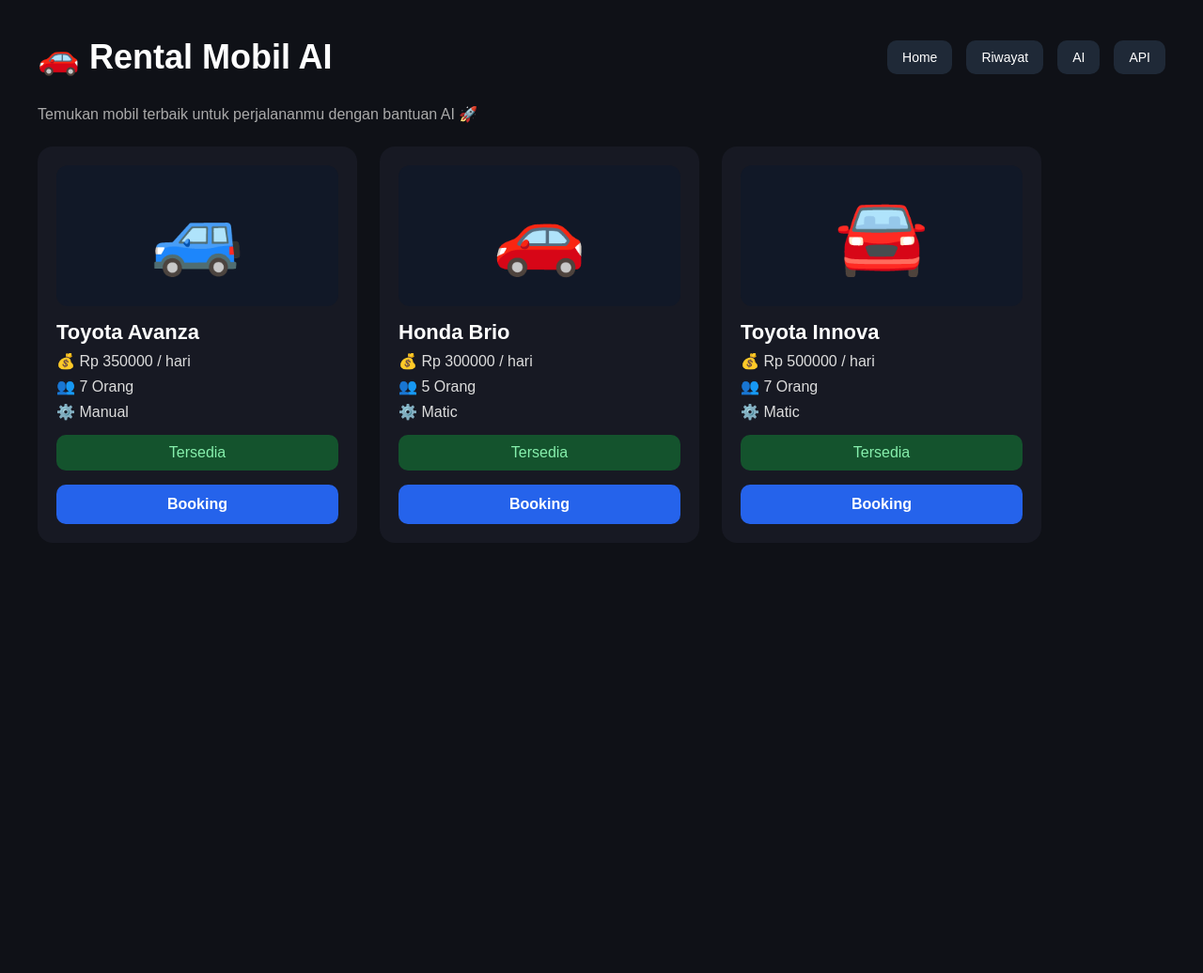
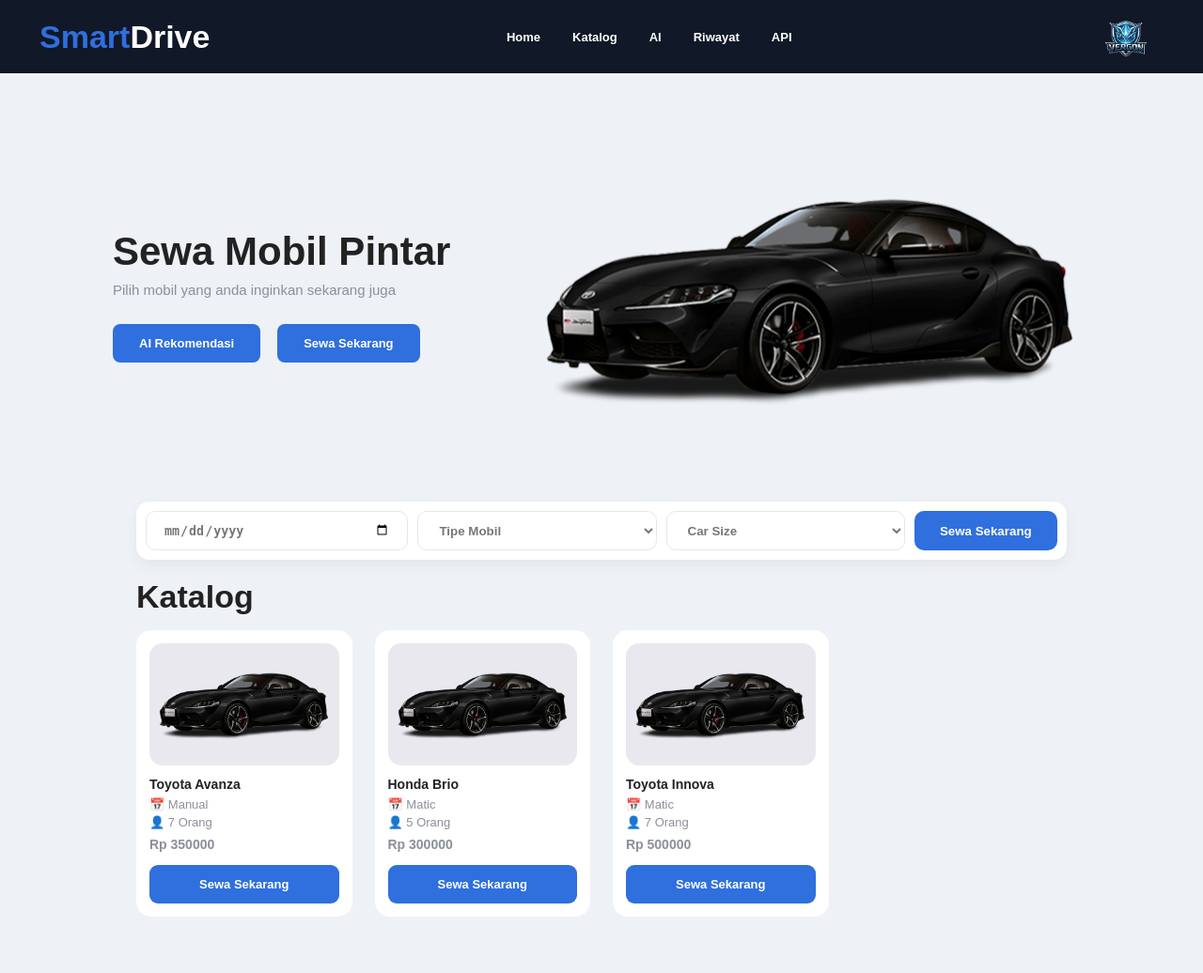
Before and after one commit to JustYuzo/projek-web-lanjut, a Django app: page / in a window 1280 px wide. Shown: the whole page at 94% size. Before the commit the page ends 558 px from the top, so only its background shows below. Run offline with Django 5.2, Linux system fonts and the light colour scheme.

Commit message:
baru berandanya ku ganti

```diff
--- a/rental_mobil_ai/templates/rental/home.html
+++ b/rental_mobil_ai/templates/rental/home.html
@@ -1,162 +1,396 @@
+{% load static %}
+
 <!DOCTYPE html>
 <html lang="en">
 <head>
     <meta charset="UTF-8">
-    <title>Rental Mobil AI</title>
+    <title>SmartDrive</title>
 
     <style>
+        * {
+            box-sizing: border-box;
+        }
+
+        html {
+            scroll-behavior: smooth;
+        }
+
         body {
             margin: 0;
             font-family: Arial, sans-serif;
-            background-color: #0f1117;
+            background-color: #eef1f5;
+            color: #222;
+        }
+
+        .page {
+            width: 100%;
+            min-height: 100vh;
+            background-color: #eef1f5;
+        }
+
+        .navbar {
+            height: 78px;
+            background-color: #111827;
+            display: flex;
+            align-items: center;
+            justify-content: space-between;
+            padding: 0 42px;
+            overflow: visible;
+        }
+
+        .brand {
+            font-size: 34px;
+            font-weight: 800;
             color: white;
         }
 
-        .container {
-            padding: 40px;
+        .brand span {
+            color: #2f6fde;
         }
 
-        .header {
+        .nav-menu {
             display: flex;
-            justify-content: space-between;
+            gap: 34px;
             align-items: center;
-            margin-bottom: 30px;
         }
 
-        .title {
-            font-size: 36px;
-            font-weight: bold;
+        .nav-menu a {
+            color: white;
+            text-decoration: none;
+            font-size: 13px;
+            font-weight: 700;
         }
 
-        .nav {
-            display: flex;
-            gap: 15px;
+        .nav-menu a:hover {
+            color: #2f6fde;
         }
 
-        .nav a {
-            text-decoration: none;
-            padding: 10px 16px;
-            background-color: #1f2937;
-            border-radius: 10px;
-            color: white;
-            font-size: 14px;
+        .team-logo {
+            width: 80px;
+            height: 80px;
+            object-fit: contain;
+            transform: scale(1.15);
         }
 
-        .nav a:hover {
-            background-color: #374151;
+        .hero {
+            display: grid;
+            grid-template-columns: 1fr 1.35fr;
+            align-items: center;
+            padding: 70px 120px 45px 120px;
         }
 
-        .subtitle {
-            color: #aaa;
-            margin-bottom: 25px;
+        .hero-text h1 {
+            font-size: 42px;
+            line-height: 1.05;
+            margin: 0;
+            font-weight: 800;
+            color: #222;
+            max-width: 470px;
+        }
+
+        .hero-text p {
+            margin-top: 10px;
+            color: #8b8f99;
+            font-size: 15px;
+        }
+
+        .hero-buttons {
+            display: flex;
+            gap: 18px;
+            margin-top: 28px;
+        }
+
+        .btn-primary {
+            background-color: #2f6fde;
+            color: white;
+            padding: 13px 28px;
+            border-radius: 8px;
+            text-decoration: none;
+            font-weight: 700;
+            font-size: 13px;
+            border: none;
+            display: inline-block;
+            cursor: pointer;
+        }
+
+        .btn-primary:hover {
+            background-color: #1d58bf;
+        }
+
+        .hero-car {
+            width: 100%;
+            display: flex;
+            justify-content: center;
+            align-items: center;
+        }
+
+        .hero-car img {
+            width: 620px;
+            max-width: 100%;
+            object-fit: contain;
+        }
+
+        .filter-wrapper {
+            padding: 0 145px;
+            margin-top: 5px;
+        }
+
+        .filter-box {
+            background-color: white;
+            border-radius: 14px;
+            padding: 10px;
+            display: grid;
+            grid-template-columns: 1.1fr 1fr 1fr 0.6fr;
+            gap: 10px;
+            box-shadow: 0 6px 16px rgba(0,0,0,0.05);
+        }
+
+        .filter-input {
+            height: 42px;
+            border: 1px solid #e5e7eb;
+            border-radius: 10px;
+            padding: 0 18px;
+            color: #777;
+            font-weight: 600;
+            background-color: #fff;
+            outline: none;
+        }
+
+        .filter-btn {
+            border: none;
+            border-radius: 10px;
+            background-color: #2f6fde;
+            color: white;
+            font-weight: 700;
+            cursor: pointer;
+        }
+
+        .filter-btn:hover {
+            background-color: #1d58bf;
+        }
+
+        .catalog {
+            padding: 20px 145px 60px 145px;
+        }
+
+        .catalog h2 {
+            font-size: 34px;
+            margin: 0 0 16px 0;
+            font-weight: 800;
         }
 
         .grid {
-            display: flex;
+            display: grid;
+            grid-template-columns: repeat(4, 1fr);
             gap: 24px;
-            flex-wrap: wrap;
         }
 
         .card {
-            background-color: #171923;
-            padding: 20px;
+            background-color: white;
             border-radius: 16px;
-            width: 300px;
-            transition: 0.2s;
+            padding: 14px;
+            transition: 0.2s ease;
         }
 
         .card:hover {
             transform: translateY(-5px);
-            box-shadow: 0 10px 20px rgba(0,0,0,0.4);
+            box-shadow: 0 10px 24px rgba(0,0,0,0.12);
         }
 
-        .img {
-            height: 150px;
-            background: #111827;
+        .car-image-box {
+            height: 130px;
+            background-color: #e8e8ee;
+            border-radius: 14px;
             display: flex;
             align-items: center;
             justify-content: center;
-            font-size: 80px;
-            border-radius: 12px;
+            overflow: hidden;
+            margin-bottom: 12px;
         }
 
-        .name {
-            font-size: 22px;
-            margin-top: 15px;
-            font-weight: bold;
+        .car-image-box img {
+            width: 95%;
+            height: 95%;
+            object-fit: contain;
         }
 
-        .info {
-            margin-top: 8px;
-            color: #ddd;
+        .car-name {
+            font-size: 14px;
+            font-weight: 800;
+            color: #222;
+            margin-bottom: 6px;
         }
 
-        .status {
-            margin-top: 15px;
-            padding: 10px;
-            background-color: #14532d;
-            border-radius: 10px;
-            text-align: center;
-            color: #86efac;
+        .car-info {
+            color: #8b8f99;
+            font-size: 13px;
+            margin-bottom: 4px;
         }
 
-        .btn {
-            margin-top: 15px;
-            padding: 12px;
-            width: 100%;
-            border-radius: 10px;
-            background-color: #2563eb;
-            color: white;
-            font-weight: bold;
-            text-align: center;
-            display: block;
-            text-decoration: none;
-            box-sizing: border-box;
+        .car-price {
+            color: #8b8f99;
+            font-size: 14px;
+            font-weight: 700;
+            margin: 8px 0 14px 0;
         }
 
-        .btn:hover {
-            background-color: #1d4ed8;
+        .card .btn-primary {
+            width: 100%;
+            text-align: center;
+            padding: 13px 0;
+            border-radius: 9px;
+        }
+
+        @media (max-width: 1000px) {
+            .hero {
+                grid-template-columns: 1fr;
+                padding: 50px 40px;
+                text-align: center;
+            }
+
+            .hero-text h1 {
+                max-width: 100%;
+            }
+
+            .hero-buttons {
+                justify-content: center;
+            }
+
+            .filter-wrapper,
+            .catalog {
+                padding-left: 40px;
+                padding-right: 40px;
+            }
+
+            .grid {
+                grid-template-columns: repeat(2, 1fr);
+            }
+        }
+
+        @media (max-width: 650px) {
+            .navbar {
+                height: 78px;
+                padding: 0 20px;
+            }
+
+            .brand {
+                font-size: 26px;
+            }
+
+            .nav-menu {
+                display: none;
+            }
+
+            .team-logo {
+                width: 65px;
+                height: 65px;
+                transform: scale(1.1);
+            }
+
+            .hero {
+                padding: 40px 25px;
+            }
+
+            .hero-text h1 {
+                font-size: 32px;
+            }
+
+            .hero-buttons {
+                flex-direction: column;
+            }
+
+            .filter-box {
+                grid-template-columns: 1fr;
+            }
+
+            .grid {
+                grid-template-columns: 1fr;
+            }
         }
     </style>
 </head>
 
 <body>
-<div class="container">
+<div class="page">
 
-    <div class="header">
-        <div class="title">🚗 Rental Mobil AI</div>
+    <nav class="navbar">
+        <div class="brand">
+            <span>Smart</span>Drive
+        </div>
 
-        <div class="nav">
+        <div class="nav-menu">
             <a href="{% url 'home' %}">Home</a>
+            <a href="#katalog">Katalog</a>
+            <a href="{% url 'ai' %}">AI</a>
             <a href="{% url 'history' %}">Riwayat</a>
-            <a href="{% url 'ai' %}">AI</a>
             <a href="{% url 'api_cars' %}">API</a>
+        </div>
+
+        <img src="{% static 'images/logo-tim.png' %}" class="team-logo" alt="Logo Tim">
+    </nav>
+
+    <section class="hero">
+        <div class="hero-text">
+            <h1>Sewa Mobil Pintar</h1>
+            <p>Pilih mobil yang anda inginkan sekarang juga</p>
+
+            <div class="hero-buttons">
+                <a href="{% url 'ai' %}" class="btn-primary">AI Rekomendasi</a>
+                <a href="#katalog" class="btn-primary">Sewa Sekarang</a>
             </div>
         </div>
 
-    <div class="subtitle">
-        Temukan mobil terbaik untuk perjalananmu dengan bantuan AI 🚀
+        <div class="hero-car">
+            <img src="{% static 'images/mobil-hitam.png' %}" alt="Mobil Hitam">
         </div>
+    </section>
+
+    <div class="filter-wrapper">
+        <div class="filter-box">
+            <input type="date" class="filter-input">
+
+            <select class="filter-input">
+                <option>Tipe Mobil</option>
+                <option>Manual</option>
+                <option>Matic</option>
+            </select>
+
+            <select class="filter-input">
+                <option>Car Size</option>
+                <option>5 Orang</option>
+                <option>7 Orang</option>
+            </select>
+
+            <button class="filter-btn" onclick="window.location.href='#katalog'">
+                Sewa Sekarang
+            </button>
+        </div>
+    </div>
+
+    <section class="catalog" id="katalog">
+        <h2>Katalog</h2>
 
         <div class="grid">
             {% for car in cars %}
             <div class="card">
+                <div class="car-image-box">
+                    <img src="{% static 'images/mobil-hitam.png' %}" alt="{{ car.name }}">
+                </div>
 
-            <div class="img">{{ car.image }}</div>
+                <div class="car-name">{{ car.name }}</div>
 
-            <div class="name">{{ car.name }}</div>
+                <div class="car-info">📅 {{ car.transmission }}</div>
+                <div class="car-info">👤 {{ car.capacity }}</div>
 
-            <div class="info">💰 Rp {{ car.price }} / hari</div>
-            <div class="info">👥 {{ car.capacity }}</div>
-            <div class="info">⚙️ {{ car.transmission }}</div>
+                <div class="car-price">Rp {{ car.price }}</div>
 
-            <div class="status">{{ car.status }}</div>
-
-            <a href="{% url 'booking' car.id %}" class="btn">Booking</a>
-
+                <a href="{% url 'booking' car.id %}" class="btn-primary">
+                    Sewa Sekarang
+                </a>
             </div>
             {% endfor %}
         </div>
+    </section>
 
 </div>
 </body>
```
Also changed, not shown: rental_mobil_ai/static/images/logo-tim.png (added), rental_mobil_ai/static/images/mobil-hitam.png (added). Lines whose indentation alone changed are shown as unchanged.
